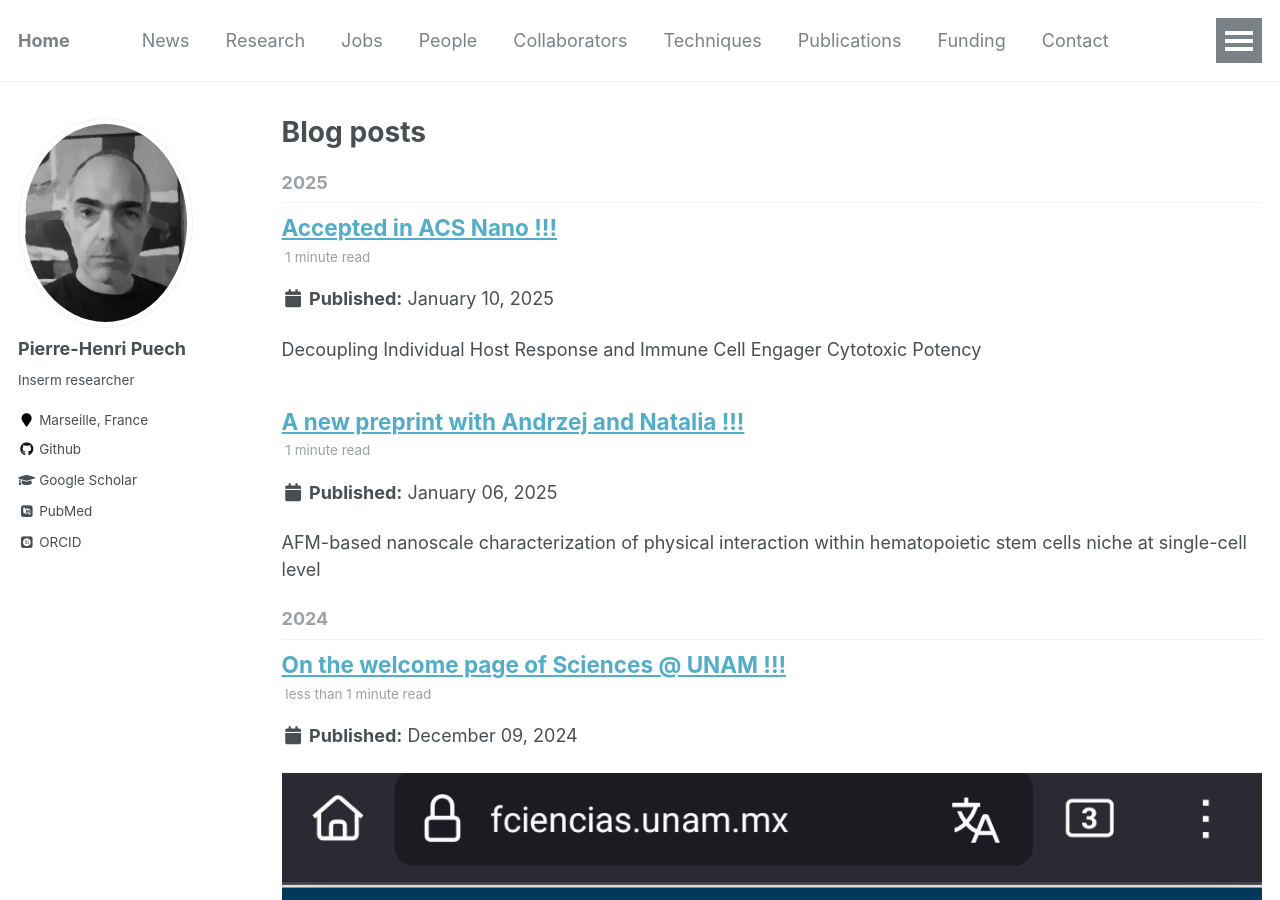
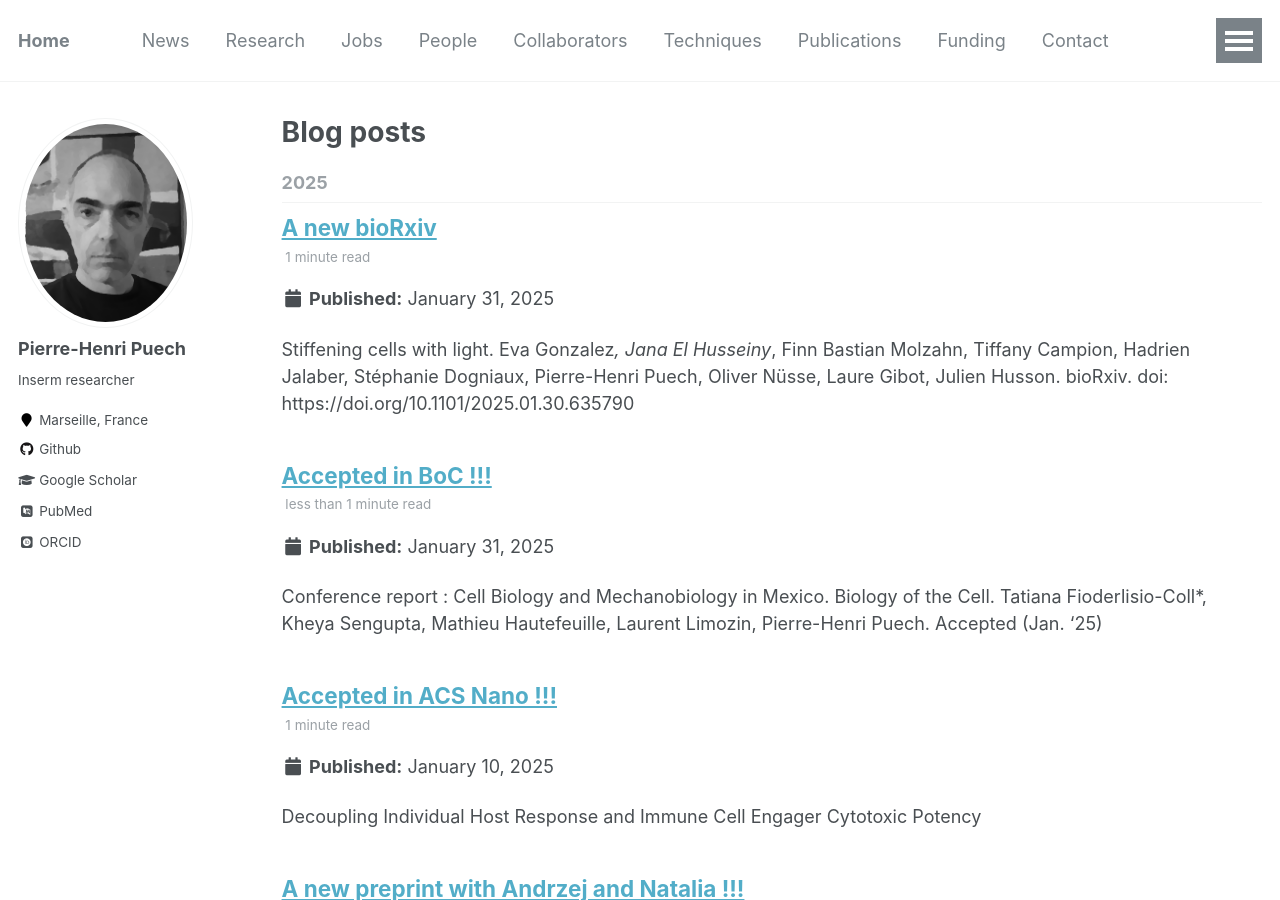
Before and after one commit to phpuech/phpuech.github.io, a Jekyll site: the page built from _pages/year-archive.html, in a window 1280 px wide and 900 px high. Built offline with Jekyll 4.4.1, drawn with Linux system fonts in a browser that asks for light colours; some web fonts are replaced.

Commit message:
news + pubs

```diff
--- a/_pages/publications.md
+++ b/_pages/publications.md
@@ -27,9 +27,11 @@ CTRL-C CTRL-V, …, Inkscape import…, we are working on 2 or 3 things… stay
 
   - AFM-based nanoscale characterization of physical interaction within hematopoietic stem cells niche at single-cell level. Andrzej Jan Kubiak, Natalia Bryniarska-Kubiak, Mehmet Eren, Kacper Kowalski, Kinga Gawlinska, Patrycja Kwiecinska, Martine Biarnes-Pelicot, Marie Dessard, Jana El Husseiny, Ti-Thien N-Guyen, Pawel Kozuch, Olga Lis, Marta Targosz-Korecka, Pierre-Henri Puech, and Krzysztof Szade. bioRxiv. doi: [link](https://doi.org/10.1101/2025.01.03.627171)
 
+  - Stiffening cells with light. Eva Gonzalez*, Jana El Husseiny*, Finn Bastian Molzahn, Tiffany Campion, Hadrien Jalaber, Stéphanie Dogniaux, Pierre-Henri Puech, Oliver Nüsse, Laure Gibot, Julien Husson. bioRxiv. doi: https://doi.org/10.1101/2025.01.30.635790
+
 ## Accepted
 
-Working on it…
+ - Conference report : Cell Biology and Mechanobiology in Mexico. Biology of the Cell. Tatiana Fioderlisio-Coll*, Kheya Sengupta, Mathieu Hautefeuille, Laurent Limozin, Pierre-Henri Puech. Accepted (Jan. '25)
 
 ## Books
 
--- /dev/null
+++ b/_posts/2025-01-31-accepted.md
@@ -0,0 +1,13 @@
+---
+title: 'Accepted in BoC !!!'
+date: 2025-01-31
+permalink: /posts/2025/01/31/accepted
+tags:
+  - against the stream
+  - news
+  - accepted
+---
+
+Conference report : Cell Biology and Mechanobiology in Mexico. Biology of the Cell. Tatiana Fioderlisio-Coll*, Kheya Sengupta, Mathieu Hautefeuille, Laurent Limozin, Pierre-Henri Puech. Accepted (Jan. '25)
+
+Abstract : We present here the summary of two cell biology-related conferences held in Mexico in November 2024. Very broad topics were depicted, nevertheless, a focus on mechanotransduction was perceptible in the two events.
--- /dev/null
+++ b/_posts/2025-01-31-biorxiv.md
@@ -0,0 +1,14 @@
+---
+title: 'A new bioRxiv'
+date: 2025-01-31
+permalink: /posts/2025/01/10/acsnano/
+tags:
+  - against the stream
+  - news
+  - accepted
+---
+
+Stiffening cells with light. Eva Gonzalez*, Jana El Husseiny*, Finn Bastian Molzahn, Tiffany Campion, Hadrien Jalaber, Stéphanie Dogniaux, Pierre-Henri Puech, Oliver Nüsse, Laure Gibot, Julien Husson. bioRxiv. doi: https://doi.org/10.1101/2025.01.30.635790
+
+Abstract : Fluorescence microscopy is widely used to observe structures and dynamic processes in living cells and organisms and is often used as if it were purely innocuous to the cells or structures of interest. However, it can lead to phototoxicity, which can affect the cellular behavior and lead to erroneous interpretations of the observations. The major cause of cell damage through phototoxicity is the production of reactive oxygen species (ROS), which can form crosslinks between intracellular molecules, including proteins and nucleic acids. By using profile microindentation and atomic force microscopy, we demonstrate that the excitation of various fluorescent probes leads to a large increase in the stiffness of several cell types within seconds of illumination. The stiffening exhibits a dose-dependent response, where longer exposure times to exciting light are correlated with larger stiffening.
+This photostiffening effect explains why T cells loaded with the Fluo-4 Calcium probe stop emitting a protrusion within seconds after the excitation light is turned on. We observed photostiffening in different cell types and fluorophores. We showed that repeated cell indentation alone led to cell stiffening as well as excitation with blue or UV light in the absence of a fluorophore. However, in the latter case, the stiffening was much smaller than that when the fluorophore was excited. We used both sharp and blunt indenters to show that stiffening occurred not only at the cell cortex level but also deeper in the cell interior and that photostiffening is independent of actin cytoskeleton organization. We correlated the increase in cell stiffness with the production of intracellular reactive oxygen species and reproduced cell stiffening by incubating cells with a ROS inducer, H2O2. The excitation of the photosensitizer Pheophorbide a, which induces a specific type of reactive oxygen species, namely singlet oxygen, also led to cell stiffening. This study reminds the experimentalists that it is crucial to perform controls when using fluorescence. It further allows us to propose exploiting photostiffening as a new method for rapidly quantifying phototoxicity.
```
